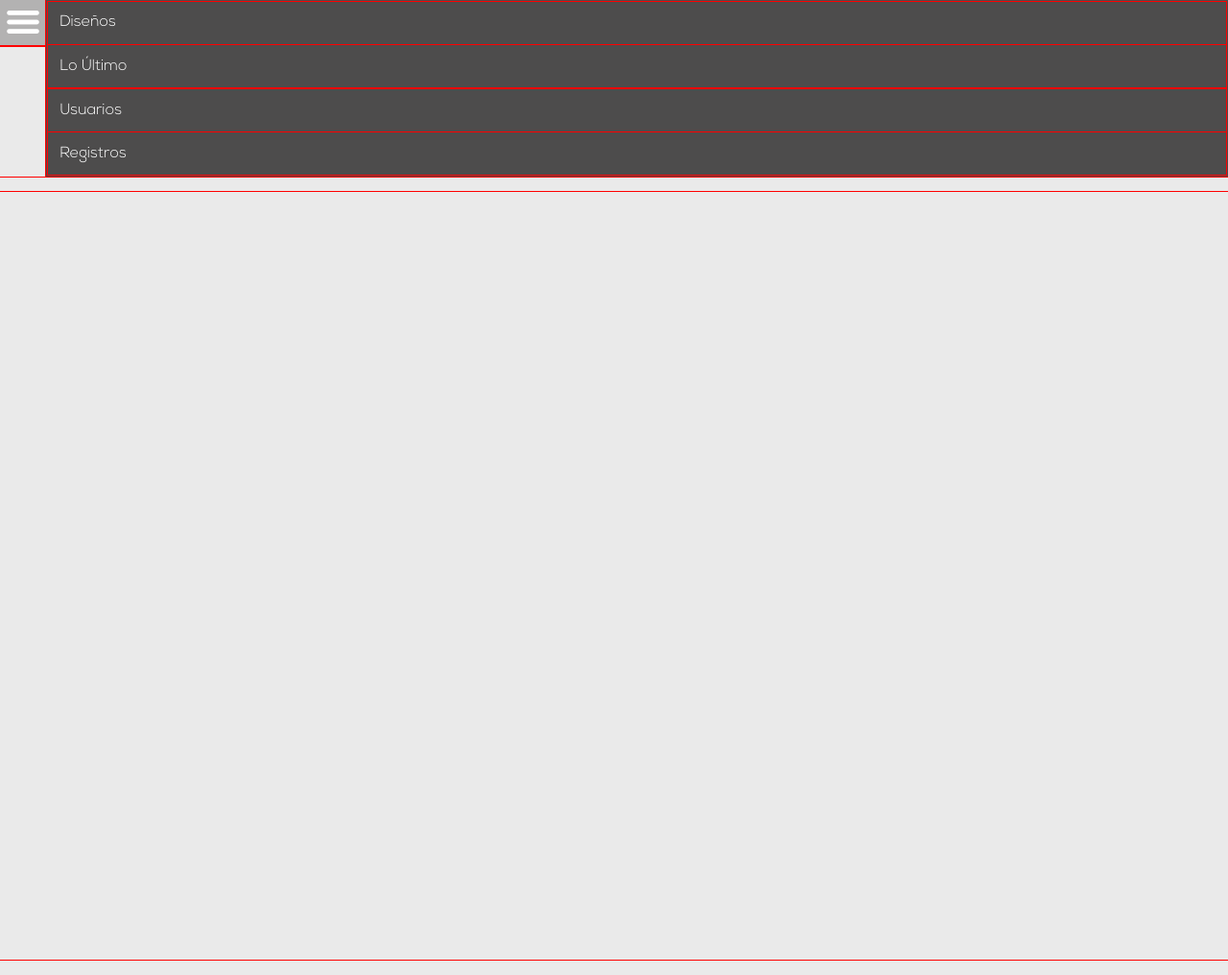
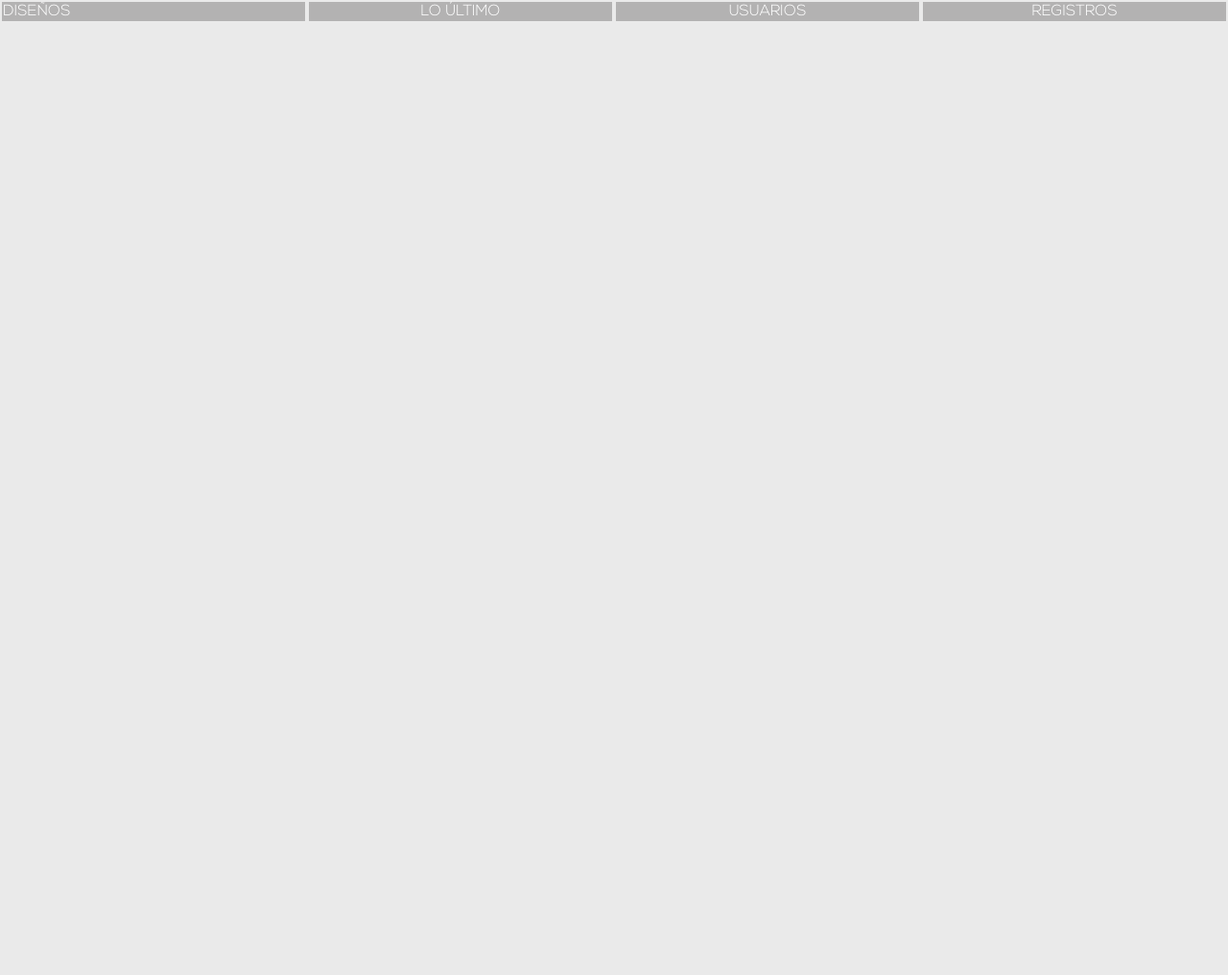
Before and after one commit to codegabo/dgt, a PHP site: page /dashboard.html in a window 1280 px wide. Shown: the whole page at 96% size. After the commit the page ends 22 px from the top, so only its background shows below. Run offline with PHP 8.4, Linux system fonts and the light colour scheme.

Commit message:
adaptando el menú a diferentes resoluciones

```diff
--- a/sis.info/css/_dashboard.scss
+++ b/sis.info/css/_dashboard.scss
@@ -2,10 +2,19 @@
     width:90%;
     display: block;
     margin:1em auto;
-    //outline:1px solid blue;
+    //outline:3px solid orange;
     height: 100vh;
     @include medias(480px) {
       width: 100%;
+      margin:1em auto;
+    }
+    @include medias(1024px) {
+      width: 80%;
+      max-width:$max-width-1024;
+    }
+    @include medias(1600px) {
+      width: 60%;
+      max-width:$max-width-plus1024;
     }
   }
   //este es el IFRAME pero se la da estilos con esta clase
@@ -13,8 +22,6 @@
     //outline: 2px solid green;
     border:none;
     width:100%;
-    //display: block;
-    //border:none;
     text-align: center;
     height: 100vh;
   }
--- a/sis.info/css/_design_tab.scss
+++ b/sis.info/css/_design_tab.scss
@@ -10,6 +10,10 @@
   @include medias(640px) {
     width: 90%;
     justify-content:flex-start;
+  }
+  @include medias(640px) {
+    width: 90%;
+    justify-content:center;
   }
 }
 .design{
@@ -35,6 +39,11 @@
     width: 30%;
     margin: 1em;
   }
+  @include medias(1024px) {
+    width: 20%;
+    height: 15em;
+    margin:1em 1em;
+  }
     &:hover .edit{
       display: flex;
       position: absolute;
@@ -46,12 +55,29 @@
       font-size: $fz-320 + 1.5;
       color: $color-1;
       border-radius: 3px;
+      @include medias(480px) {
+        left: 80%;
+        font-size:$fz-320 - .5;
+        padding: .3em;
+      }
+      @include medias(640px) {
+        font-size:$fz-320 - 4;
+      }
+      @include medias(768px) {
+        font-size:$fz-320 - 2;
+        left: 85%;
+        padding: .4em;
+      }
     }
     &-title{
       border-bottom:.2em solid $color-3;
       text-align: center;
       padding-top:1.8em;
       padding-bottom:1em;
+      @include medias(1024px) {
+        padding-top:2.5em;
+        padding-bottom:1.2em;
+      }
     }
   }
   .edit{
@@ -71,6 +97,9 @@
   top: 10.1em;
   border-bottom: 3px solid $color-2;
   //outline:3px solid orange;
+  @include medias(1024px) {
+    top: 12.1em;
+  }
   .border-1, .border-2{
     width: 100%;
     border-style: solid;
@@ -86,11 +115,12 @@
       border-width: 0 10em 20px 0;
     }
     @include medias(480px) {
-      border-width: 0 m 20px 0;
+      border-width: 0 12em 20px 0;
     }
     @include medias(640px) {
       border-width: 0 15em 20px 0;
     }
+
     //&::after{
     //  content: '';
     //  position: absolute;
--- a/sis.info/css/_menu.scss
+++ b/sis.info/css/_menu.scss
@@ -1,48 +1,91 @@
 .dashboard-menu {
   display: flex;
+  //outline:1px solid blue;
+  //@include medias(640px) {
+  //  height: 3em;
+  //}
 }
 .burguer-menu {
   font-size: 3em;
   color: $color-1;
   background: $color-3;
   max-height: 1em;
+  @include medias(640px) {
+    display: none;
+  }
 }
 .dashboard-menu-list {
   //outline:1px solid red;
-  display: block;
+  display: flex;
+  list-style: none;
+  flex-wrap: wrap;
   width: 100%;
-  //margin-top: 10%;
-  color: $color-1;
-  background: $color-4;
-  list-style: none;
-  justify-content: center;
-  align-items: baseline;
-  //align-content: center;
+  height: 3em;
+  @include medias(640px) {
+    flex-wrap: nowrap;
+    justify-content:center;
+    padding: 0;
+    height: 1.5em;
+  }
+  &-item:nth-child(1){
+    width: 100%;
+    //background: red;
+
+    & ~ li{
+      display: none;
+      @include medias(640px) {
+        display: block;
+        text-align: center;
+        width: 100%;
+      }
+    }
+  }
   &-item {
     cursor: pointer;
     font-size: $fz-320;
     padding: .8em .2em .8em .8em;
     margin: .1em;
     text-align: left;
+    background: $color-3;
+    color: $color-1;
     //outline:1px solid black;
     &:hover {
       background: $color-1;
       color: $color-4;
     }
+    @include medias(640px) {
+      padding: .1em;
+    }
   }
 }
 .show-menu-block {
-  height: 3em;
-  display: flex;
+  display: table;
+  width: 100%;
+  @include medias(640px) {
+    display: flex;
+  }
+  //margin-top: 10%;
+
   & li[class="dashboard-menu-list-item"] {
-    display: none;
+    display: flex;
+    text-align: center;
   }
 }
 .selected-item {
   font-weight: bold;
   //border-bottom:1px solid $color-1;
   font-size: $fz-320;
-  padding: .8em .2em .8em .8em;
+  padding: .9em .2em .9em .8em;
   margin: auto;
+  background: $color-4;
   width: 100%;
+  &:hover {
+    background: $color-2;
+    color: $color-4;
+    cursor: default;
+  }
+  @include medias(640px) {
+    display: none;
+    text-align: center;
+  }
 }
--- a/sis.info/css/estilos.scss
+++ b/sis.info/css/estilos.scss
@@ -7,7 +7,7 @@
   box-sizing: border-box;
   margin: 0;
   padding: 0;
-  outline:1px solid red;
+  //outline:1px solid red;
   font-family: "Nexa";
 }
 @mixin medias($min-width){
@@ -17,6 +17,7 @@
 }
 $max-width-320:95%;
 $max-width-1024: 80%;
+$max-width-plus1024: 60%;
 
 
 $color-1:#ffffff;
--- a/sis.info/dashboard.html
+++ b/sis.info/dashboard.html
@@ -15,10 +15,10 @@
    <nav class="dashboard-menu">
       <div class="icon icon-menu burguer-menu" id="toggle"></div>
       <ul class="dashboard-menu-list" id="dashboard-menu-list">
-         <li class="dashboard-menu-list-item" id="design">Diseños</li>
-         <li class="dashboard-menu-list-item" id="last">Lo Último</li>
-         <li class="dashboard-menu-list-item" id="users">Usuarios</li>
-         <li class="dashboard-menu-list-item" id="data">Registros</li>
+         <li class="dashboard-menu-list-item" id="design">DISEÑOS</li>
+         <li class="dashboard-menu-list-item" id="last">LO ÚLTIMO</li>
+         <li class="dashboard-menu-list-item" id="users">USUARIOS</li>
+         <li class="dashboard-menu-list-item" id="data">REGISTROS</li>
       </ul>
    </nav>
    <main class="content-container" id="content-container"></main>
@@ -33,10 +33,10 @@
         document.addEventListener("click",function(event){
          if (event.target.className === "dashboard-menu-list-item") {
              mainnav.innerHTML = '<li class="dashboard-menu-list-item selected-item" id="'+event.target.id+'">'+event.target.firstChild.data+'</li>' +
-                 ' <li class="dashboard-menu-list-item" id="design">Diseños</li>\n' +
-                 '<li class="dashboard-menu-list-item" id="last">Lo Último</li>\n' +
-                 '<li class="dashboard-menu-list-item" id="users">Usuarios</li>\n' +
-                 '<li class="dashboard-menu-list-item" id="data">Registros</li>';
+                 ' <li class="dashboard-menu-list-item" id="design">DISEÑOS</li>\n' +
+                 '<li class="dashboard-menu-list-item" id="last">LO ÚLTIMO</li>\n' +
+                 '<li class="dashboard-menu-list-item" id="users">USUARIOS</li>\n' +
+                 '<li class="dashboard-menu-list-item" id="data">REGISTROS</li>';
              document.getElementById("content-container").innerHTML = event.target.firstChild.data;
              if(event.target.id === 'design'){
                  document.getElementById("content-container").innerHTML =
@@ -58,28 +58,9 @@
                      '<div class="content-container-items">' +
                      '<h1 class="content-container-items-title">Registros</h1></div>'
              }
-
-
          }
         }
        )
     }
-
-
-
-//
-//
-    /////////////////////////////////
-    ////////////MENÚ///////
-//    let design = document.getElementById("design"),
-//        menu_container = document.getElementById("dashboard-menu-list");
-//
-//    design.addEventListener("click",designF);
-//
-//    function designF() {
-//        menu_container.innerHTML = design.content;
-        // mainnav.classList.toggle('show-menu-block');
-        // toggle.classList.add('hidetoggle');
-//    }
 </script>
 </html>
```
Also changed, not shown: sis.info/css/estilos.css.
